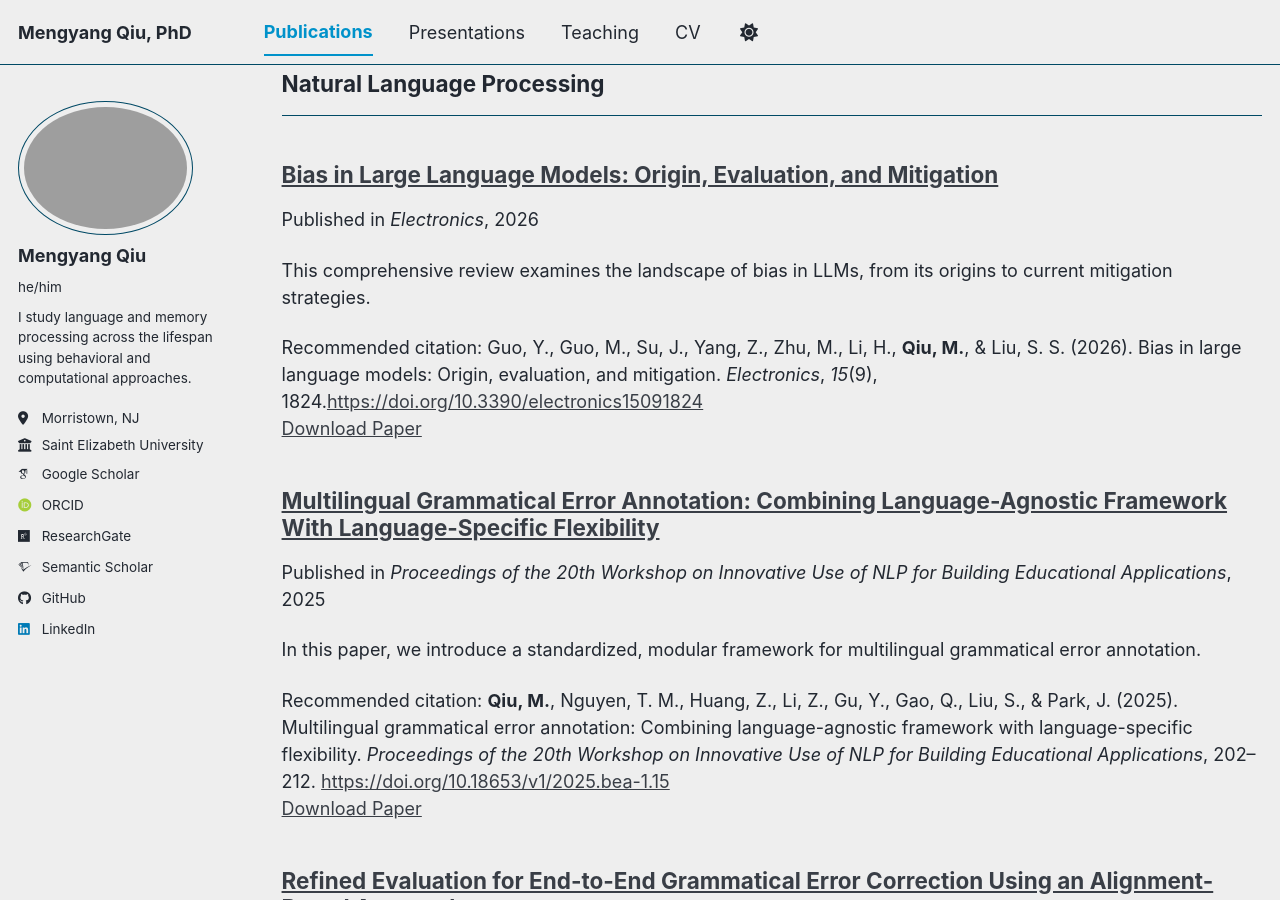
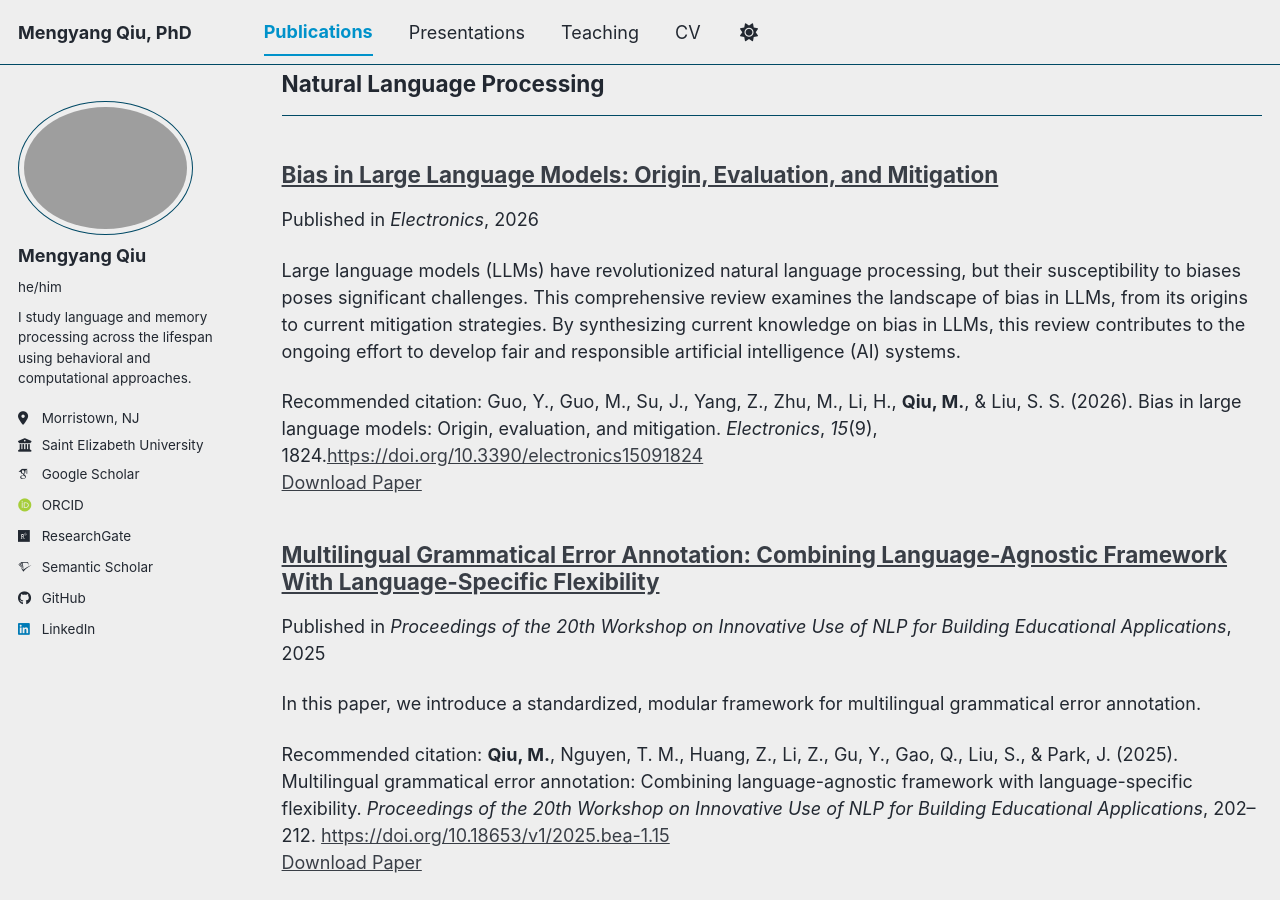
Before and after one commit to mengyangq/mengyangq.github.io, a Jekyll site: the page built from _pages/publications.html, in a window 1280 px wide and 900 px high, scrolled down 2135 px. Built offline with Jekyll 4.4.1, drawn with Linux system fonts in a browser that asks for light colours; some web fonts are replaced; a script bundle is joined from its source files by our own code; library files that are not in the unit come from our copies.

Commit message:
Update guo-etal-2026-bias.md

```diff
--- a/_publications/guo-etal-2026-bias.md
+++ b/_publications/guo-etal-2026-bias.md
@@ -3,7 +3,7 @@
 collection: publications
 category: nlp
 permalink: /publication/guo-etal-2026-bias
-excerpt: 'This comprehensive review examines the landscape of bias in LLMs, from its origins to current mitigation strategies.'
+excerpt: 'Large language models (LLMs) have revolutionized natural language processing, but their susceptibility to biases poses significant challenges. This comprehensive review examines the landscape of bias in LLMs, from its origins to current mitigation strategies. By synthesizing current knowledge on bias in LLMs, this review contributes to the ongoing effort to develop fair and responsible artificial intelligence (AI) systems.'
 date: 2026-04-24
 venue: 'Electronics'
 paperurl: 'https://mengyang.dev/files/guo-etal-2026-bias.pdf'
```
